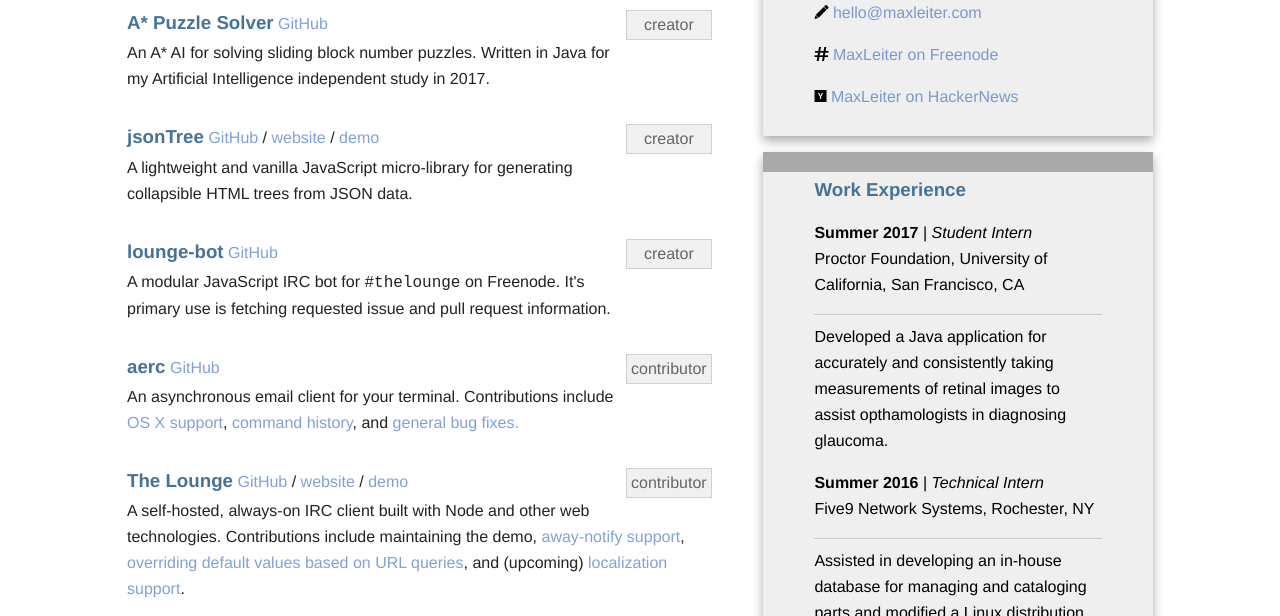
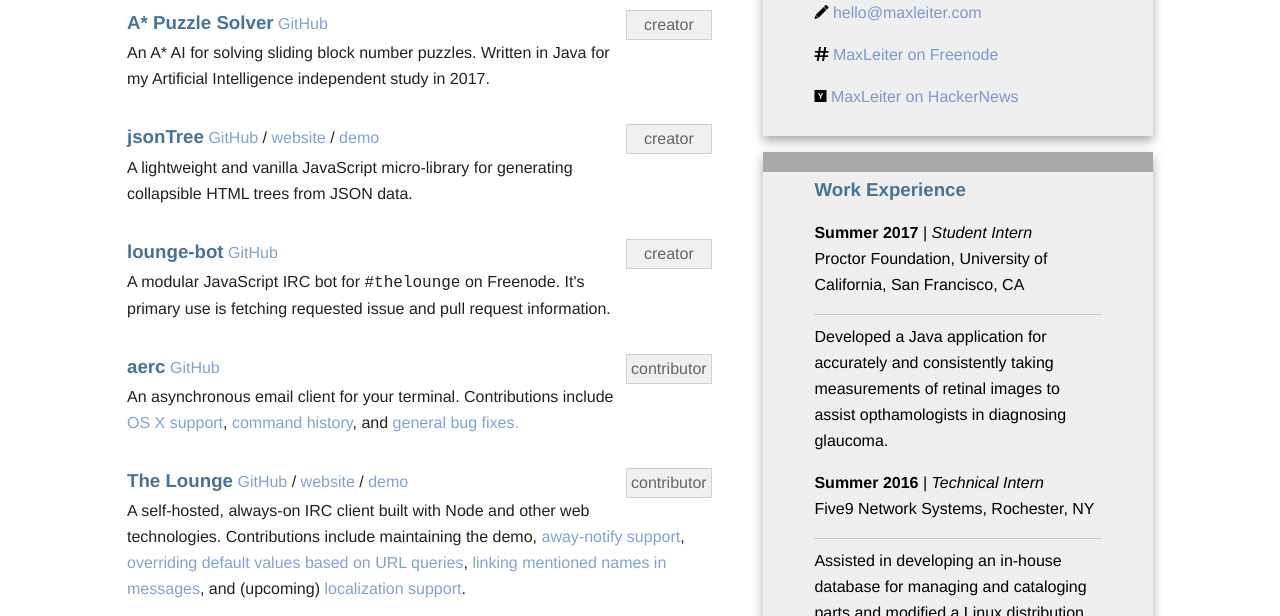
Before and after one commit to MaxLeiter/MaxLeiter.github.io, a plain HTML site: page index.html in a window 1280 px wide. Shown: the part 184-800 px from the top of the page. Drawn offline with nearby package versions, Linux system fonts and the light colour scheme.

Commit message:
Update lounge contributions

```diff
--- a/index.html
+++ b/index.html
@@ -48,7 +48,7 @@
 					</section>
 					<section>
 						<h3>The Lounge</h3> <span class="after"><a href="https://github.com/thelounge/lounge">GitHub</a> / <a href="https://thelounge.github.io">website</a> / <a href="https://demo.thelounge.chat">demo</a><a class="box" href="https://github.com/search?utf8=%E2%9C%93&q=org%3Athelounge+author%3AMaxLeiter">contributor</a></span>
-						<p>A self-hosted, always-on IRC client built with Node and other web technologies. Contributions include maintaining the demo, <a href="https://github.com/thelounge/lounge/pull/845">away-notify support</a>, <a href="https://github.com/thelounge/lounge/pull/674">overriding default values based on URL queries</a>, and (upcoming) <a href="https://github.com/thelounge/lounge/pull/1271">localization support</a>. </p>
+						<p>A self-hosted, always-on IRC client built with Node and other web technologies. Contributions include maintaining the demo, <a href="https://github.com/thelounge/lounge/pull/845">away-notify support</a>, <a href="https://github.com/thelounge/lounge/pull/674">overriding default values based on URL queries</a>, <a href="https://github.com/thelounge/lounge/pull/1709">linking mentioned names in messages</a>, and (upcoming) <a href="https://github.com/thelounge/lounge/pull/1271">localization support</a>. </p>
 					</section>
 					<section>
 						<h3>KnightOS</h3> <span class="after"><a href="https://github.com/knightos/knightos">GitHub</a> / <a href="http://knightos.org">website</a><a class="box" href="https://github.com/search?utf8=%E2%9C%93&q=org%3Aknightos+author%3AMaxLeiter&type=">contributor</a></span>
```
